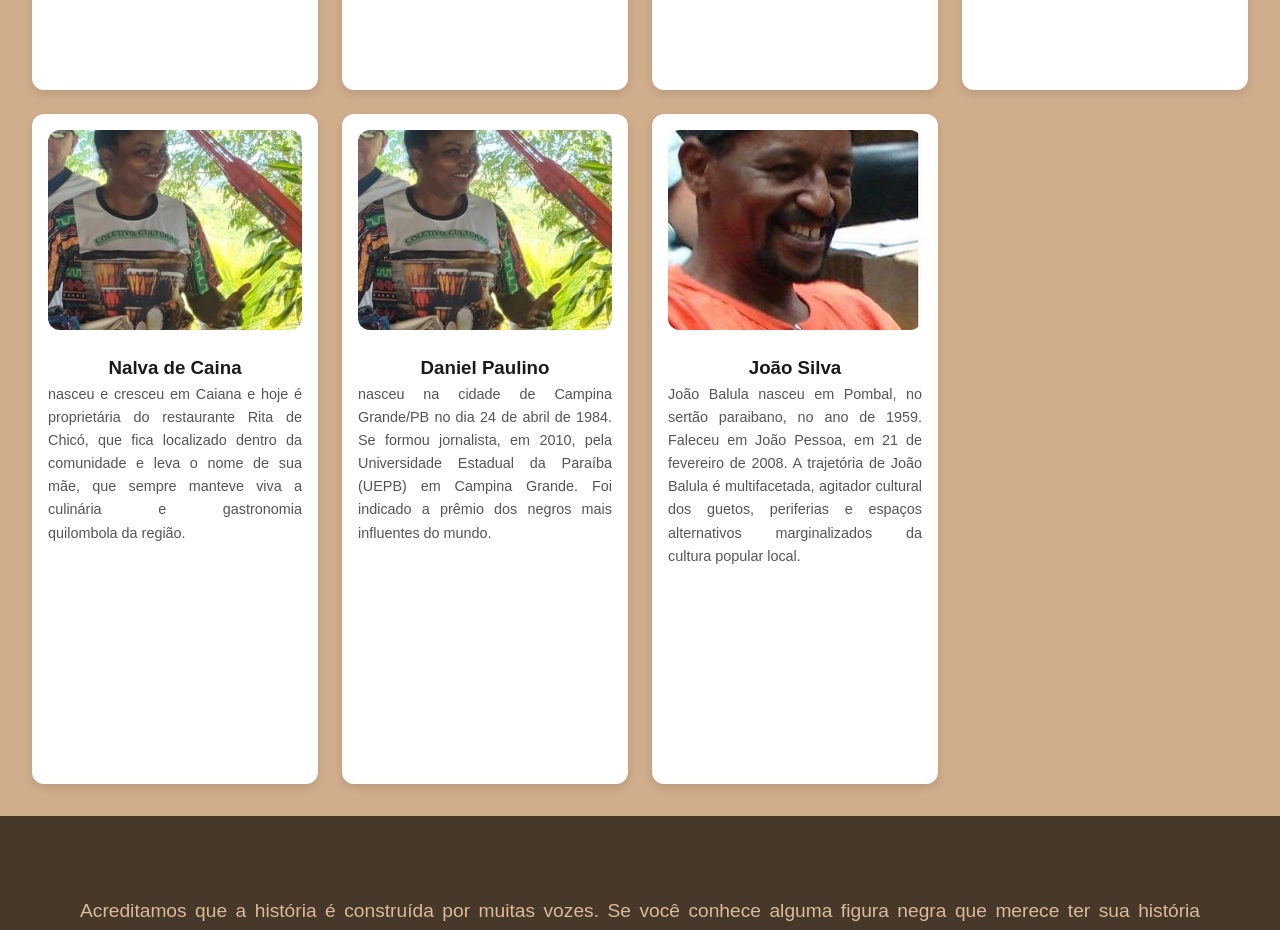
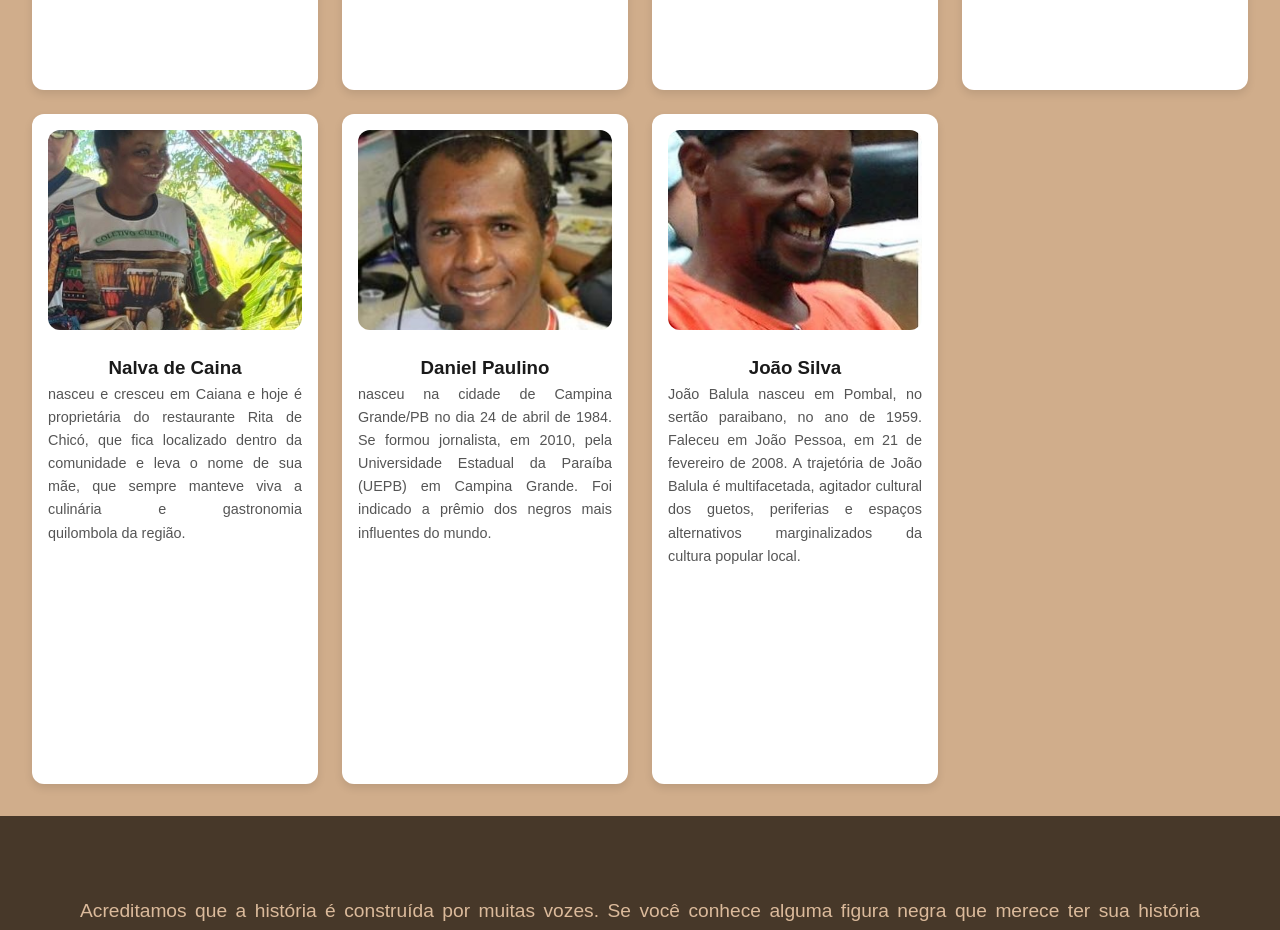
Before and after one commit to Amitay-apenas/biografiaNegras, a website: page public/index.html in a window 1280 px wide. Shown: the part 1800-2730 px from the top of the page. Drawn offline with Linux system fonts and the light colour scheme; no server answers.

Commit message:
foto fix

```diff
--- a/public/index.html
+++ b/public/index.html
@@ -106,7 +106,7 @@
           </p>
         </div>
         <div class="bio-card">
-          <img src="img/nalva.jpg" alt="Marielle Franco" />
+          <img src="img/daniel.jpg" alt="Marielle Franco" />
           <h3>Daniel Paulino</h3>
           <p>
             nasceu na cidade de Campina Grande/PB no dia 24 de abril de 1984. Se
```
